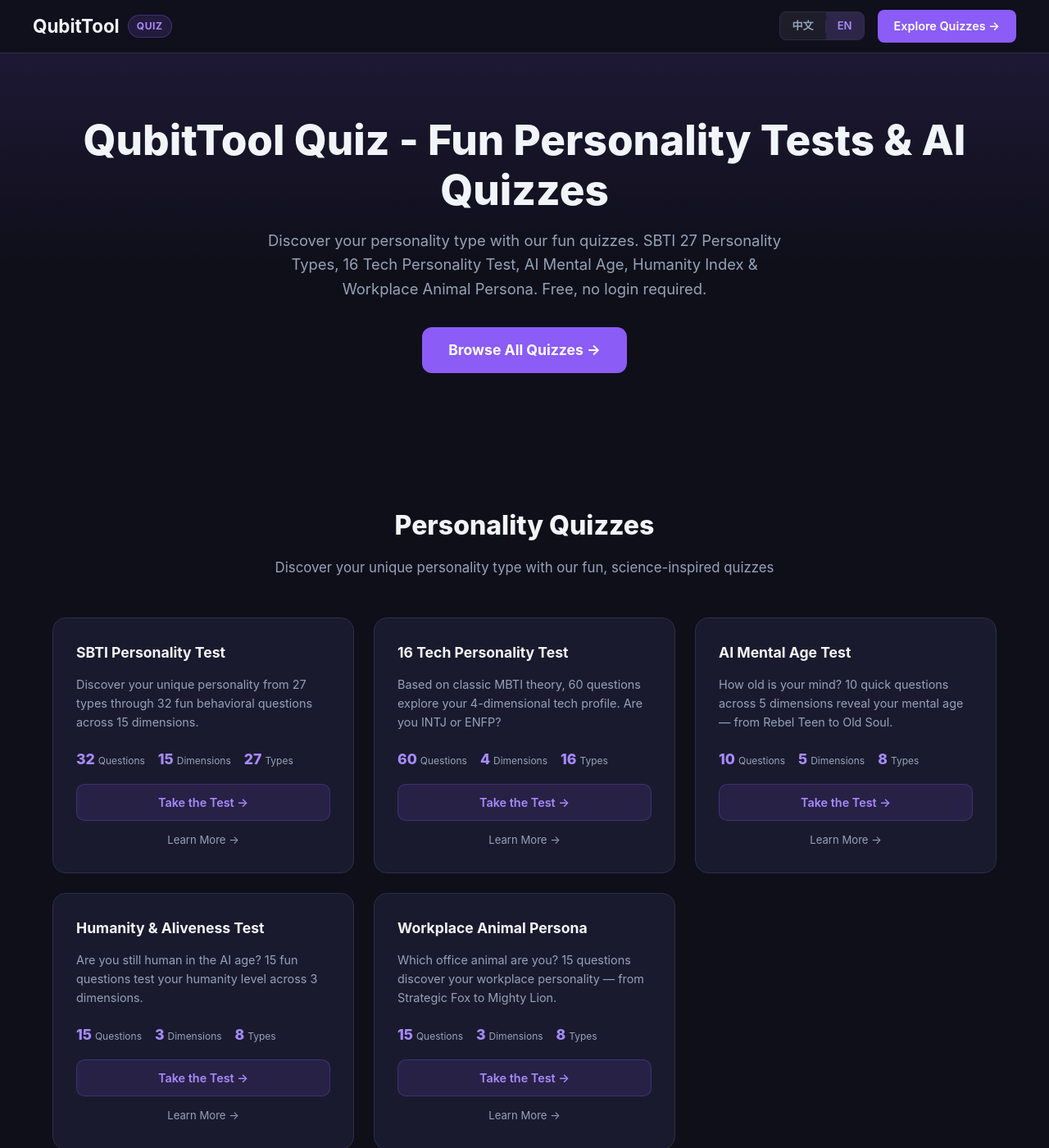
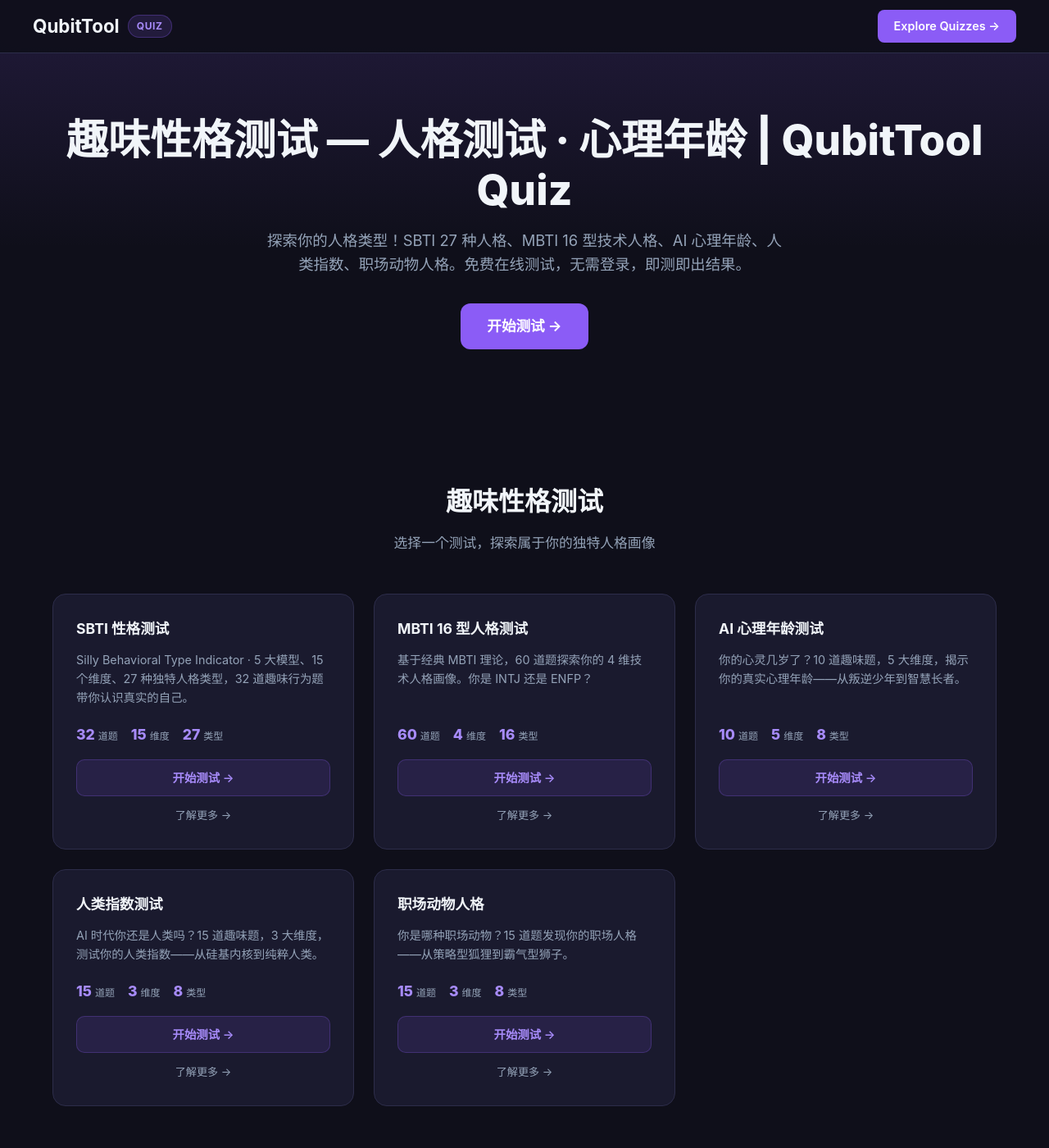
Before and after one commit to qubittool/quiz, a Jekyll site: the page built from index.html, in a window 1280 px wide and 1400 px high. Shown: the whole window at 82% size. Built offline with Jekyll 4.4.1, drawn with Linux system fonts in a browser that asks for light colours; some of the changed text lies outside the part shown.

Commit message:
style: localize index to Chinese, fix footer links, remove lang switch
- Convert index.html to full Chinese content
- Remove language switcher from header
- Fix logo link to point to qubittool.com/quiz
- Fix footer GitHub/Discussions links to qubittool/quiz repo
- Clean up unused lang-switch CSS

Change-Id: I54e890f0954da2f21711985dfced521d135e5478

```diff
--- a/_layouts/default.html
+++ b/_layouts/default.html
@@ -124,24 +124,6 @@
     }
     .header-right {
       display: flex; align-items: center; gap: 16px;
-    }
-    .lang-switch {
-      display: inline-flex; align-items: center;
-      background: rgba(255,255,255,0.06);
-      border: 1px solid var(--border);
-      border-radius: 8px; overflow: hidden;
-    }
-    .lang-switch a {
-      display: inline-flex; align-items: center; justify-content: center;
-      padding: 6px 14px; font-size: 0.82rem; font-weight: 600;
-      color: var(--text-muted); transition: all 0.2s;
-    }
-    .lang-switch a:hover { color: var(--text-heading); background: rgba(255,255,255,0.06); }
-    .lang-switch a.active {
-      color: var(--primary-light); background: rgba(139,92,246,0.15);
-    }
-    .lang-divider {
-      width: 1px; height: 16px; background: var(--border);
     }
     .header-cta {
       display: inline-flex; align-items: center; gap: 8px;
@@ -394,7 +376,6 @@
       .blog-grid { grid-template-columns: 1fr; }
       .quiz-card-stats { gap: 12px; }
       .header-cta { padding: 6px 14px; font-size: 0.82rem; }
-      .lang-switch a { padding: 5px 10px; font-size: 0.75rem; }
     }
     @media (max-width: 480px) {
       .quiz-grid { grid-template-columns: 1fr; }
@@ -413,20 +394,10 @@
   <header class="site-header">
     <div class="header-inner">
       <div class="header-left">
-        <a href="https://qubittool.com" class="logo">QubitTool</a>
+        <a href="https://qubittool.com/quiz" class="logo">QubitTool</a>
         <span class="quiz-badge">Quiz</span>
       </div>
       <div class="header-right">
-        <div class="lang-switch">
-          {% assign page_slug = page.url | remove: "/" | remove: ".html" %}
-          {% if page_slug == "" or page_slug == "index" %}
-            <a href="https://qubittool.com/zh/quiz">中文</a>
-          {% else %}
-            <a href="https://qubittool.com/zh/quiz/{{ page_slug }}">中文</a>
-          {% endif %}
-          <span class="lang-divider"></span>
-          <a class="active" href="#">EN</a>
-        </div>
         <a href="https://qubittool.com/quiz" class="header-cta">Explore Quizzes &rarr;</a>
       </div>
     </div>
@@ -450,9 +421,9 @@
     <div class="container">
       <div class="footer-links">
         <a href="https://qubittool.com">Website</a>
-        <a href="https://github.com/qubittool/qubittool">GitHub</a>
-        <a href="https://qubittool.com/quiz">Quiz on Main Site</a>
-        <a href="https://github.com/qubittool/qubittool/discussions">Discussions</a>
+        <a href="https://github.com/qubittool/quiz">GitHub</a>
+        <a href="https://qubittool.com/zh/quiz">Quiz on Main Site</a>
+        <a href="https://github.com/qubittool/quiz/discussions">Discussions</a>
       </div>
       <p>&copy; 2025-2026 QubitTool. Fun personality quizzes &amp; AI tests.</p>
     </div>
--- a/index.html
+++ b/index.html
@@ -1,95 +1,95 @@
 ---
 layout: default
-title: "QubitTool Quiz - Fun Personality Tests & AI Quizzes"
-description: "Discover your personality type with our fun quizzes. SBTI 27 Personality Types, 16 Tech Personality Test, AI Mental Age, Humanity Index & Workplace Animal Persona. Free, no login required."
-hero_cta_url: "https://qubittool.com/quiz"
-hero_cta_text: "Browse All Quizzes →"
+title: "趣味性格测试 — 人格测试 · 心理年龄 | QubitTool Quiz"
+description: "探索你的人格类型！SBTI 27 种人格、MBTI 16 型技术人格、AI 心理年龄、人类指数、职场动物人格。免费在线测试，无需登录，即测即出结果。"
+hero_cta_url: "https://qubittool.com/zh/quiz"
+hero_cta_text: "开始测试 →"
 ---
 
 <section class="section">
   <div class="container">
-    <h2 class="section-title">Personality Quizzes</h2>
-    <p class="section-subtitle">Discover your unique personality type with our fun, science-inspired quizzes</p>
+    <h2 class="section-title">趣味性格测试</h2>
+    <p class="section-subtitle">选择一个测试，探索属于你的独特人格画像</p>
 
     <div class="quiz-grid">
 
       <div class="quiz-card">
         <div class="quiz-card-header">
-          <h3 class="quiz-card-title">SBTI Personality Test</h3>
+          <h3 class="quiz-card-title">SBTI 性格测试</h3>
         </div>
-        <p class="quiz-card-desc">Discover your unique personality from 27 types through 32 fun behavioral questions across 15 dimensions.</p>
+        <p class="quiz-card-desc">Silly Behavioral Type Indicator · 5 大模型、15 个维度、27 种独特人格类型，32 道趣味行为题带你认识真实的自己。</p>
         <div class="quiz-card-bottom">
           <div class="quiz-card-stats">
-            <div class="quiz-stat"><span class="quiz-stat-number">32</span><span class="quiz-stat-label">Questions</span></div>
-            <div class="quiz-stat"><span class="quiz-stat-number">15</span><span class="quiz-stat-label">Dimensions</span></div>
-            <div class="quiz-stat"><span class="quiz-stat-number">27</span><span class="quiz-stat-label">Types</span></div>
+            <div class="quiz-stat"><span class="quiz-stat-number">32</span><span class="quiz-stat-label">道题</span></div>
+            <div class="quiz-stat"><span class="quiz-stat-number">15</span><span class="quiz-stat-label">维度</span></div>
+            <div class="quiz-stat"><span class="quiz-stat-number">27</span><span class="quiz-stat-label">类型</span></div>
           </div>
-          <a href="https://qubittool.com/quiz/sbti" class="quiz-card-cta">Take the Test →</a>
-          <div class="quiz-card-footer"><a href="{{ site.baseurl }}/sbti">Learn More →</a></div>
+          <a href="https://qubittool.com/zh/quiz/sbti" class="quiz-card-cta">开始测试 →</a>
+          <div class="quiz-card-footer"><a href="{{ site.baseurl }}/sbti">了解更多 →</a></div>
         </div>
       </div>
 
       <div class="quiz-card">
         <div class="quiz-card-header">
-          <h3 class="quiz-card-title">16 Tech Personality Test</h3>
+          <h3 class="quiz-card-title">MBTI 16 型人格测试</h3>
         </div>
-        <p class="quiz-card-desc">Based on classic MBTI theory, 60 questions explore your 4-dimensional tech profile. Are you INTJ or ENFP?</p>
+        <p class="quiz-card-desc">基于经典 MBTI 理论，60 道题探索你的 4 维技术人格画像。你是 INTJ 还是 ENFP？</p>
         <div class="quiz-card-bottom">
           <div class="quiz-card-stats">
-            <div class="quiz-stat"><span class="quiz-stat-number">60</span><span class="quiz-stat-label">Questions</span></div>
-            <div class="quiz-stat"><span class="quiz-stat-number">4</span><span class="quiz-stat-label">Dimensions</span></div>
-            <div class="quiz-stat"><span class="quiz-stat-number">16</span><span class="quiz-stat-label">Types</span></div>
+            <div class="quiz-stat"><span class="quiz-stat-number">60</span><span class="quiz-stat-label">道题</span></div>
+            <div class="quiz-stat"><span class="quiz-stat-number">4</span><span class="quiz-stat-label">维度</span></div>
+            <div class="quiz-stat"><span class="quiz-stat-number">16</span><span class="quiz-stat-label">类型</span></div>
           </div>
-          <a href="https://qubittool.com/quiz/personality16" class="quiz-card-cta">Take the Test →</a>
-          <div class="quiz-card-footer"><a href="{{ site.baseurl }}/personality16">Learn More →</a></div>
+          <a href="https://qubittool.com/zh/quiz/personality16" class="quiz-card-cta">开始测试 →</a>
+          <div class="quiz-card-footer"><a href="{{ site.baseurl }}/personality16">了解更多 →</a></div>
         </div>
       </div>
 
       <div class="quiz-card">
         <div class="quiz-card-header">
-          <h3 class="quiz-card-title">AI Mental Age Test</h3>
+          <h3 class="quiz-card-title">AI 心理年龄测试</h3>
         </div>
-        <p class="quiz-card-desc">How old is your mind? 10 quick questions across 5 dimensions reveal your mental age — from Rebel Teen to Old Soul.</p>
+        <p class="quiz-card-desc">你的心灵几岁了？10 道趣味题，5 大维度，揭示你的真实心理年龄——从叛逆少年到智慧长者。</p>
         <div class="quiz-card-bottom">
           <div class="quiz-card-stats">
-            <div class="quiz-stat"><span class="quiz-stat-number">10</span><span class="quiz-stat-label">Questions</span></div>
-            <div class="quiz-stat"><span class="quiz-stat-number">5</span><span class="quiz-stat-label">Dimensions</span></div>
-            <div class="quiz-stat"><span class="quiz-stat-number">8</span><span class="quiz-stat-label">Types</span></div>
+            <div class="quiz-stat"><span class="quiz-stat-number">10</span><span class="quiz-stat-label">道题</span></div>
+            <div class="quiz-stat"><span class="quiz-stat-number">5</span><span class="quiz-stat-label">维度</span></div>
+            <div class="quiz-stat"><span class="quiz-stat-number">8</span><span class="quiz-stat-label">类型</span></div>
           </div>
-          <a href="https://qubittool.com/quiz/mental-age" class="quiz-card-cta">Take the Test →</a>
-          <div class="quiz-card-footer"><a href="{{ site.baseurl }}/mental-age">Learn More →</a></div>
+          <a href="https://qubittool.com/zh/quiz/mental-age" class="quiz-card-cta">开始测试 →</a>
+          <div class="quiz-card-footer"><a href="{{ site.baseurl }}/mental-age">了解更多 →</a></div>
         </div>
       </div>
 
       <div class="quiz-card">
         <div class="quiz-card-header">
-          <h3 class="quiz-card-title">Humanity & Aliveness Test</h3>
+          <h3 class="quiz-card-title">人类指数测试</h3>
         </div>
-        <p class="quiz-card-desc">Are you still human in the AI age? 15 fun questions test your humanity level across 3 dimensions.</p>
+        <p class="quiz-card-desc">AI 时代你还是人类吗？15 道趣味题，3 大维度，测试你的人类指数——从硅基内核到纯粹人类。</p>
         <div class="quiz-card-bottom">
           <div class="quiz-card-stats">
-            <div class="quiz-stat"><span class="quiz-stat-number">15</span><span class="quiz-stat-label">Questions</span></div>
-            <div class="quiz-stat"><span class="quiz-stat-number">3</span><span class="quiz-stat-label">Dimensions</span></div>
-            <div class="quiz-stat"><span class="quiz-stat-number">8</span><span class="quiz-stat-label">Types</span></div>
+            <div class="quiz-stat"><span class="quiz-stat-number">15</span><span class="quiz-stat-label">道题</span></div>
+            <div class="quiz-stat"><span class="quiz-stat-number">3</span><span class="quiz-stat-label">维度</span></div>
+            <div class="quiz-stat"><span class="quiz-stat-number">8</span><span class="quiz-stat-label">类型</span></div>
           </div>
-          <a href="https://qubittool.com/quiz/humanity" class="quiz-card-cta">Take the Test →</a>
-          <div class="quiz-card-footer"><a href="{{ site.baseurl }}/humanity">Learn More →</a></div>
+          <a href="https://qubittool.com/zh/quiz/humanity" class="quiz-card-cta">开始测试 →</a>
+          <div class="quiz-card-footer"><a href="{{ site.baseurl }}/humanity">了解更多 →</a></div>
         </div>
       </div>
 
       <div class="quiz-card">
         <div class="quiz-card-header">
-          <h3 class="quiz-card-title">Workplace Animal Persona</h3>
+          <h3 class="quiz-card-title">职场动物人格</h3>
         </div>
-        <p class="quiz-card-desc">Which office animal are you? 15 questions discover your workplace personality — from Strategic Fox to Mighty Lion.</p>
+        <p class="quiz-card-desc">你是哪种职场动物？15 道题发现你的职场人格——从策略型狐狸到霸气型狮子。</p>
         <div class="quiz-card-bottom">
           <div class="quiz-card-stats">
-            <div class="quiz-stat"><span class="quiz-stat-number">15</span><span class="quiz-stat-label">Questions</span></div>
-            <div class="quiz-stat"><span class="quiz-stat-number">3</span><span class="quiz-stat-label">Dimensions</span></div>
-            <div class="quiz-stat"><span class="quiz-stat-number">8</span><span class="quiz-stat-label">Types</span></div>
+            <div class="quiz-stat"><span class="quiz-stat-number">15</span><span class="quiz-stat-label">道题</span></div>
+            <div class="quiz-stat"><span class="quiz-stat-number">3</span><span class="quiz-stat-label">维度</span></div>
+            <div class="quiz-stat"><span class="quiz-stat-number">8</span><span class="quiz-stat-label">类型</span></div>
           </div>
-          <a href="https://qubittool.com/quiz/workplace-animal" class="quiz-card-cta">Take the Test →</a>
-          <div class="quiz-card-footer"><a href="{{ site.baseurl }}/workplace-animal">Learn More →</a></div>
+          <a href="https://qubittool.com/zh/quiz/workplace-animal" class="quiz-card-cta">开始测试 →</a>
+          <div class="quiz-card-footer"><a href="{{ site.baseurl }}/workplace-animal">了解更多 →</a></div>
         </div>
       </div>
 
@@ -99,22 +99,22 @@ hero_cta_text: "Browse All Quizzes →"
 
 <section class="section how-it-works">
   <div class="container">
-    <h2 class="section-title">How It Works</h2>
+    <h2 class="section-title">测试流程</h2>
     <div class="step-grid">
       <div class="step-item">
         <div class="step-number">1</div>
-        <h3 class="step-title">Choose a Quiz</h3>
-        <p class="step-desc">Pick a personality quiz that interests you</p>
+        <h3 class="step-title">选择测试</h3>
+        <p class="step-desc">挑选一个你感兴趣的人格测试</p>
       </div>
       <div class="step-item">
         <div class="step-number">2</div>
-        <h3 class="step-title">Answer Questions</h3>
-        <p class="step-desc">Answer fun multiple-choice questions honestly</p>
+        <h3 class="step-title">回答问题</h3>
+        <p class="step-desc">根据直觉诚实地回答趣味选择题</p>
       </div>
       <div class="step-item">
         <div class="step-number">3</div>
-        <h3 class="step-title">Get Your Result</h3>
-        <p class="step-desc">Discover your unique personality type and share it</p>
+        <h3 class="step-title">获得结果</h3>
+        <p class="step-desc">发现你的独特人格类型，生成精美分享卡</p>
       </div>
     </div>
   </div>
@@ -122,27 +122,27 @@ hero_cta_text: "Browse All Quizzes →"
 
 <section class="section">
   <div class="container">
-    <h2 class="section-title">Why Our Quizzes?</h2>
+    <h2 class="section-title">为什么选择我们的测试？</h2>
     <div class="features-grid">
       <div class="feature-item">
         <span class="feature-icon">🎯</span>
-        <h3 class="feature-title">Science-Based</h3>
-        <p class="feature-desc">Built on established personality psychology frameworks</p>
+        <h3 class="feature-title">科学框架</h3>
+        <p class="feature-desc">基于成熟的人格心理学理论框架设计</p>
       </div>
       <div class="feature-item">
         <span class="feature-icon">⚡</span>
-        <h3 class="feature-title">Quick & Fun</h3>
-        <p class="feature-desc">Most quizzes take under 5 minutes to complete</p>
+        <h3 class="feature-title">快速有趣</h3>
+        <p class="feature-desc">大多数测试 5 分钟内即可完成</p>
       </div>
       <div class="feature-item">
         <span class="feature-icon">🔒</span>
-        <h3 class="feature-title">100% Private</h3>
-        <p class="feature-desc">All processing happens in your browser, no data collected</p>
+        <h3 class="feature-title">完全隐私</h3>
+        <p class="feature-desc">所有计算在浏览器中完成，不收集任何数据</p>
       </div>
       <div class="feature-item">
         <span class="feature-icon">📱</span>
-        <h3 class="feature-title">Share Results</h3>
-        <p class="feature-desc">Beautiful result cards designed for social media sharing</p>
+        <h3 class="feature-title">一键分享</h3>
+        <p class="feature-desc">生成精美结果卡片，轻松分享到社交媒体</p>
       </div>
     </div>
   </div>
@@ -150,27 +150,27 @@ hero_cta_text: "Browse All Quizzes →"
 
 <section class="section">
   <div class="container">
-    <h2 class="section-title">Frequently Asked Questions</h2>
+    <h2 class="section-title">常见问题</h2>
     <div class="faq-list">
       <div class="faq-item">
-        <h3 class="faq-question">What personality quizzes are available?</h3>
-        <p class="faq-answer">We offer 5 unique quizzes: SBTI Personality Test (27 types), 16 Tech Personality Test (based on MBTI), AI Mental Age Test, Humanity & Aliveness Test, and Workplace Animal Persona. Each quiz explores different aspects of your personality.</p>
+        <h3 class="faq-question">有哪些性格测试可以做？</h3>
+        <p class="faq-answer">我们提供 5 款独特测试：SBTI 性格测试（27 种人格）、MBTI 16 型人格测试、AI 心理年龄测试、人类指数测试和职场动物人格。每款测试从不同角度探索你的人格特质。</p>
       </div>
       <div class="faq-item">
-        <h3 class="faq-question">How long do the quizzes take?</h3>
-        <p class="faq-answer">Most quizzes take between 2 to 10 minutes depending on the number of questions. The AI Mental Age Test is the quickest at around 2 minutes, while the 16 Tech Personality Test is the most in-depth at about 10 minutes.</p>
+        <h3 class="faq-question">测试需要多长时间？</h3>
+        <p class="faq-answer">根据题目数量不同，大约 2 到 10 分钟。AI 心理年龄测试最快，约 2 分钟；MBTI 16 型人格测试最深入，约 10 分钟。</p>
       </div>
       <div class="faq-item">
-        <h3 class="faq-question">Are these quizzes scientifically accurate?</h3>
-        <p class="faq-answer">Our quizzes are designed for fun and entertainment, but they are inspired by real personality psychology frameworks such as MBTI and behavioral psychology. They offer meaningful insights while keeping the experience enjoyable.</p>
+        <h3 class="faq-question">测试结果科学准确吗？</h3>
+        <p class="faq-answer">我们的测试以趣味性为主，但设计灵感来自 MBTI、行为心理学等真实的人格心理学框架。它们能提供有意义的洞察，同时保持愉快的体验。</p>
       </div>
       <div class="faq-item">
-        <h3 class="faq-question">Is my data safe?</h3>
-        <p class="faq-answer">Absolutely. All quiz processing happens entirely in your browser. We do not collect, store, or upload any of your answers or results to any server. Your privacy is fully protected.</p>
+        <h3 class="faq-question">我的数据安全吗？</h3>
+        <p class="faq-answer">绝对安全。所有测试计算完全在你的浏览器中进行，我们不会收集、存储或上传你的任何答案和结果。</p>
       </div>
       <div class="faq-item">
-        <h3 class="faq-question">Can I share my results?</h3>
-        <p class="faq-answer">Yes! Each quiz generates a beautiful, shareable result card that you can download or share directly to social media platforms like Twitter, Facebook, and WeChat.</p>
+        <h3 class="faq-question">可以分享测试结果吗？</h3>
+        <p class="faq-answer">当然！每个测试都会生成精美的结果卡片，你可以下载保存或直接分享到微信、微博、朋友圈等社交平台。</p>
       </div>
     </div>
   </div>
@@ -178,8 +178,8 @@ hero_cta_text: "Browse All Quizzes →"
 
 <section class="section cta-bottom">
   <div class="container">
-    <h2 class="section-title">Ready to Discover Your Personality?</h2>
-    <p class="section-subtitle">Take a quiz now — it's free, fun, and takes just a few minutes</p>
-    <a href="https://qubittool.com/quiz" class="hero-cta">Browse All Quizzes →</a>
+    <h2 class="section-title">准备好发现你的人格类型了吗？</h2>
+    <p class="section-subtitle">免费测试，即测即出结果，只需几分钟</p>
+    <a href="https://qubittool.com/zh/quiz" class="hero-cta">开始测试 →</a>
   </div>
 </section>
```
